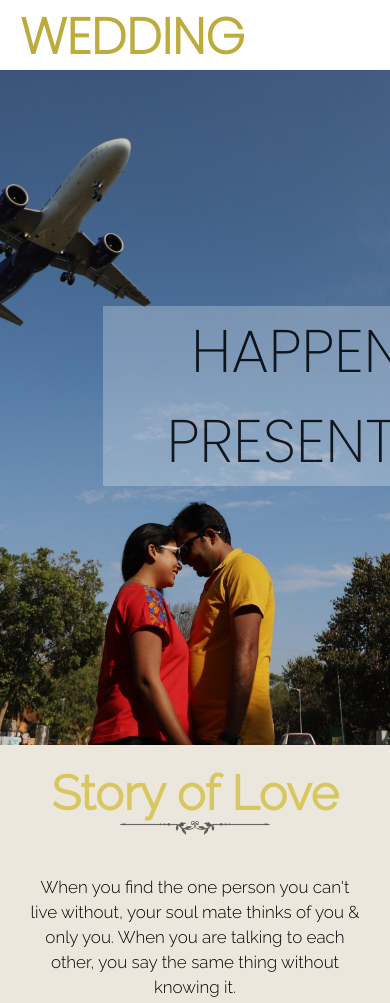
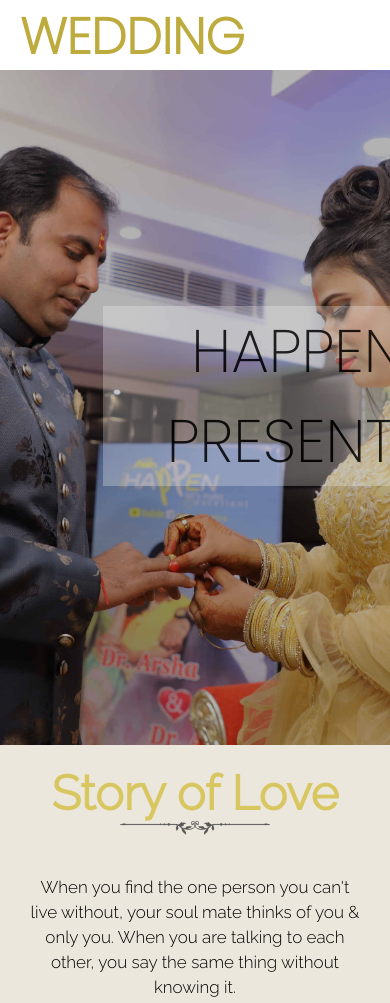
Before and after one commit to Gautam25Raj/Wedding, a plain HTML site: page index.html in a window 390 px wide. Shown: the top 1003 px of the page. Drawn offline with nearby package versions, Linux system fonts and the light colour scheme.

Commit message:
Update style.css

```diff
--- a/css/style.css
+++ b/css/style.css
@@ -442,8 +442,7 @@ header{
 @media (max-width:400px){
     header{
         height: 80vh;
-        background-image: -webkit-linear-gradient(rgba(0, 0, 0, 0.2), rgba(0, 0, 0, 0 ,0.1)), url(/long-photo2.JPG);
-        background-image: linear-gradient(rgba(0, 0, 0, 0.2), rgba(0, 0, 0, 0.1)), url(/long-photo2.JPG);
+        background-position: top;
     }
     .heading1,
     .heading3{
```
